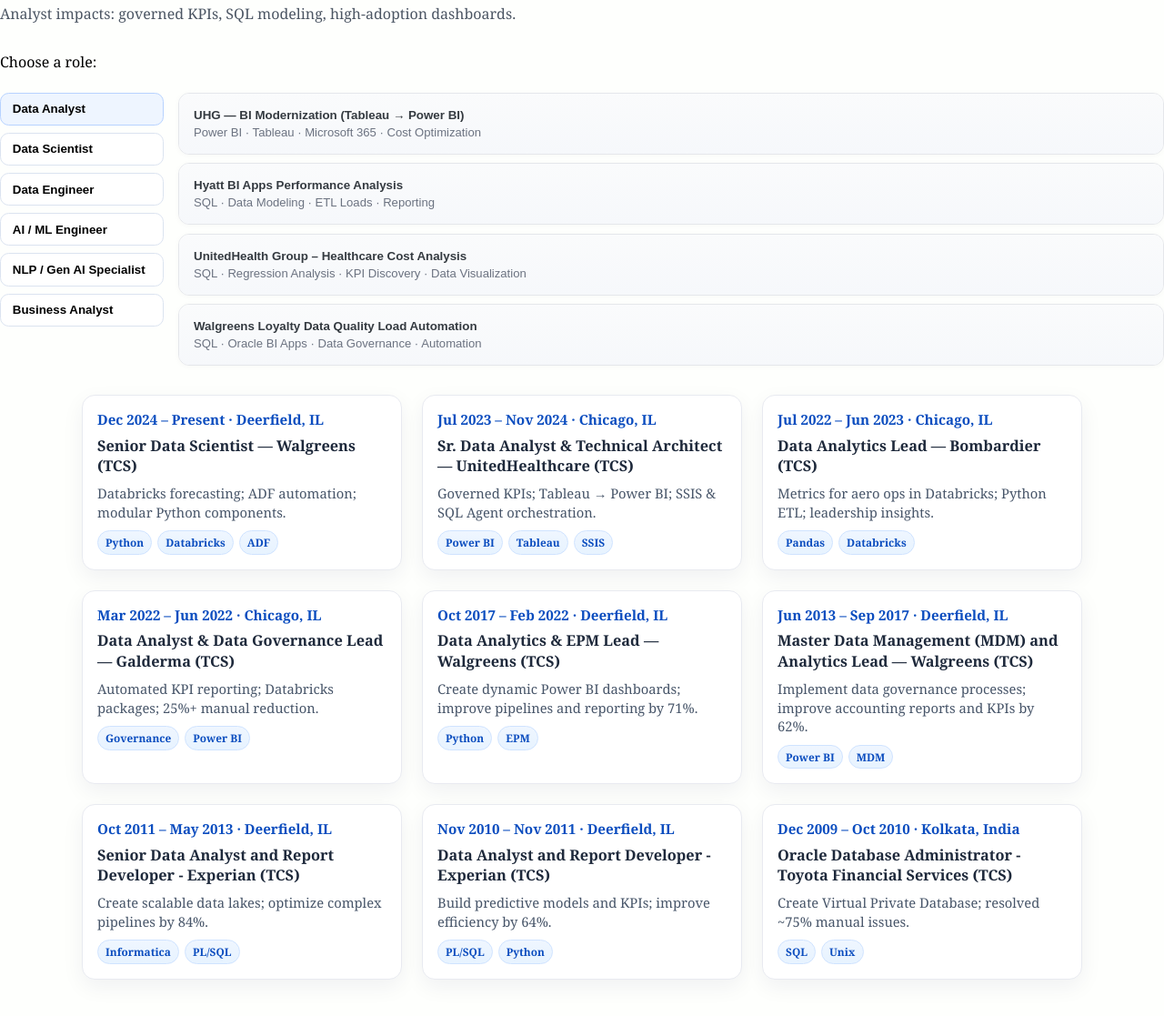
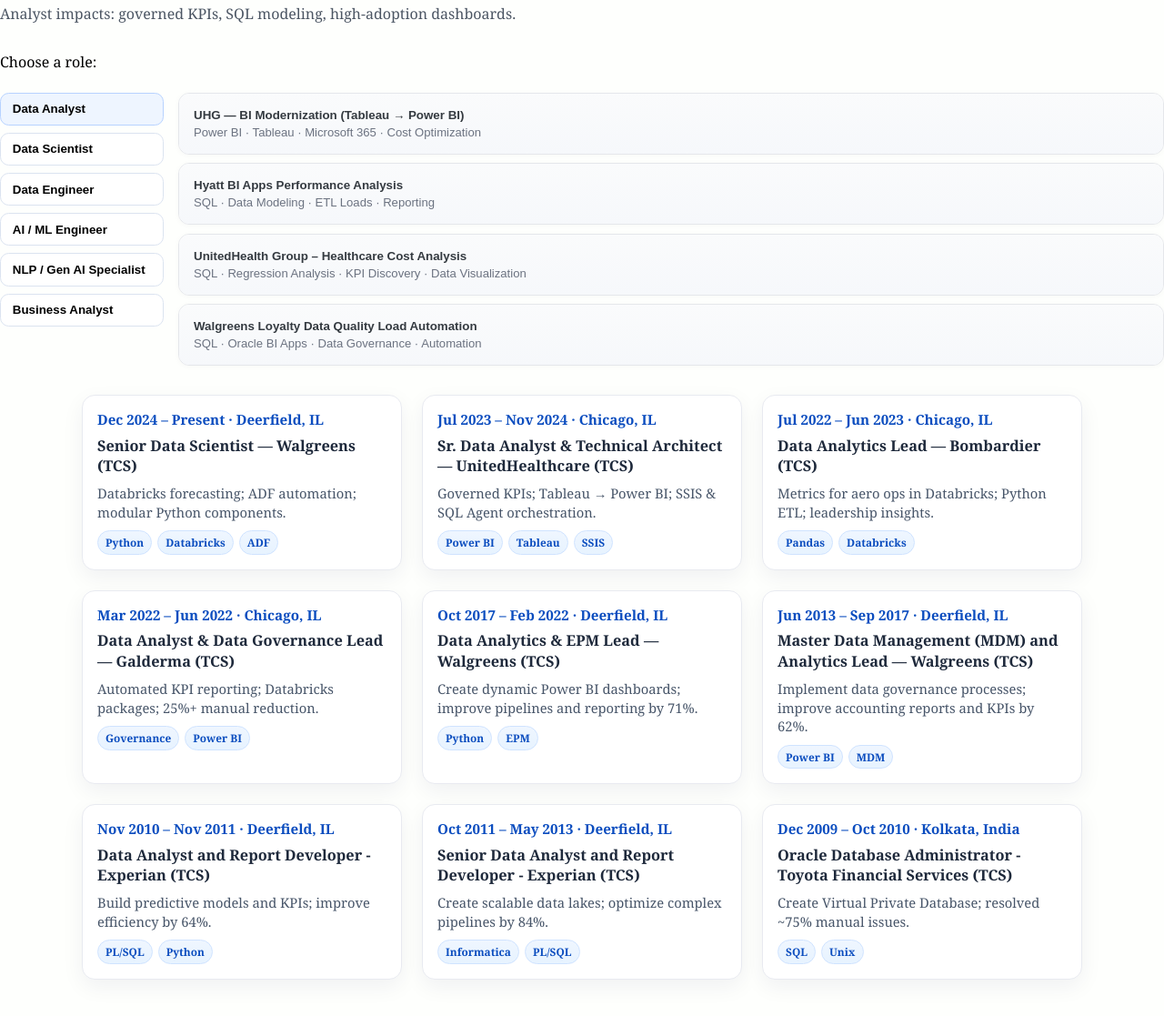
Before and after one commit to RahulBhattacharya1/RahulBhattacharya1.github.io, a Jekyll site: the page built from embeds/experience-embed.html, in a window 1280 px wide. Shown: the whole page at 91% size. Built offline with Jekyll 4.4.1, drawn with Linux system fonts in a browser that asks for light colours.

Commit message:
Update experience-body.html

```diff
--- a/_includes/experience-body.html
+++ b/_includes/experience-body.html
@@ -659,16 +659,16 @@
       <div class="meta"><span class="pill">Power BI</span><span class="pill">MDM</span></div>
     </article>
     <article class="flow-card">
+      <h3>Nov 2010 – Nov 2011 · Deerfield, IL</h3>
+      <h4>Data Analyst and Report Developer - Experian (TCS)</h4>
+      <p>Build predictive models and KPIs; improve efficiency by 64%.</p>
+      <div class="meta"><span class="pill">PL/SQL</span><span class="pill">Python</span></div>
+    </article>
+    <article class="flow-card">
       <h3>Oct 2011 – May 2013 · Deerfield, IL</h3>
       <h4>Senior Data Analyst and Report Developer - Experian (TCS)</h4>
       <p>Create scalable data lakes; optimize complex pipelines by 84%.</p>
       <div class="meta"><span class="pill">Informatica</span><span class="pill">PL/SQL</span></div>
-    </article>
-    <article class="flow-card">
-      <h3>Nov 2010 – Nov 2011 · Deerfield, IL</h3>
-      <h4>Data Analyst and Report Developer - Experian (TCS)</h4>
-      <p>Build predictive models and KPIs; improve efficiency by 64%.</p>
-      <div class="meta"><span class="pill">PL/SQL</span><span class="pill">Python</span></div>
     </article>
     <article class="flow-card">
       <h3>Dec 2009 – Oct 2010 · Kolkata, India</h3>
```
